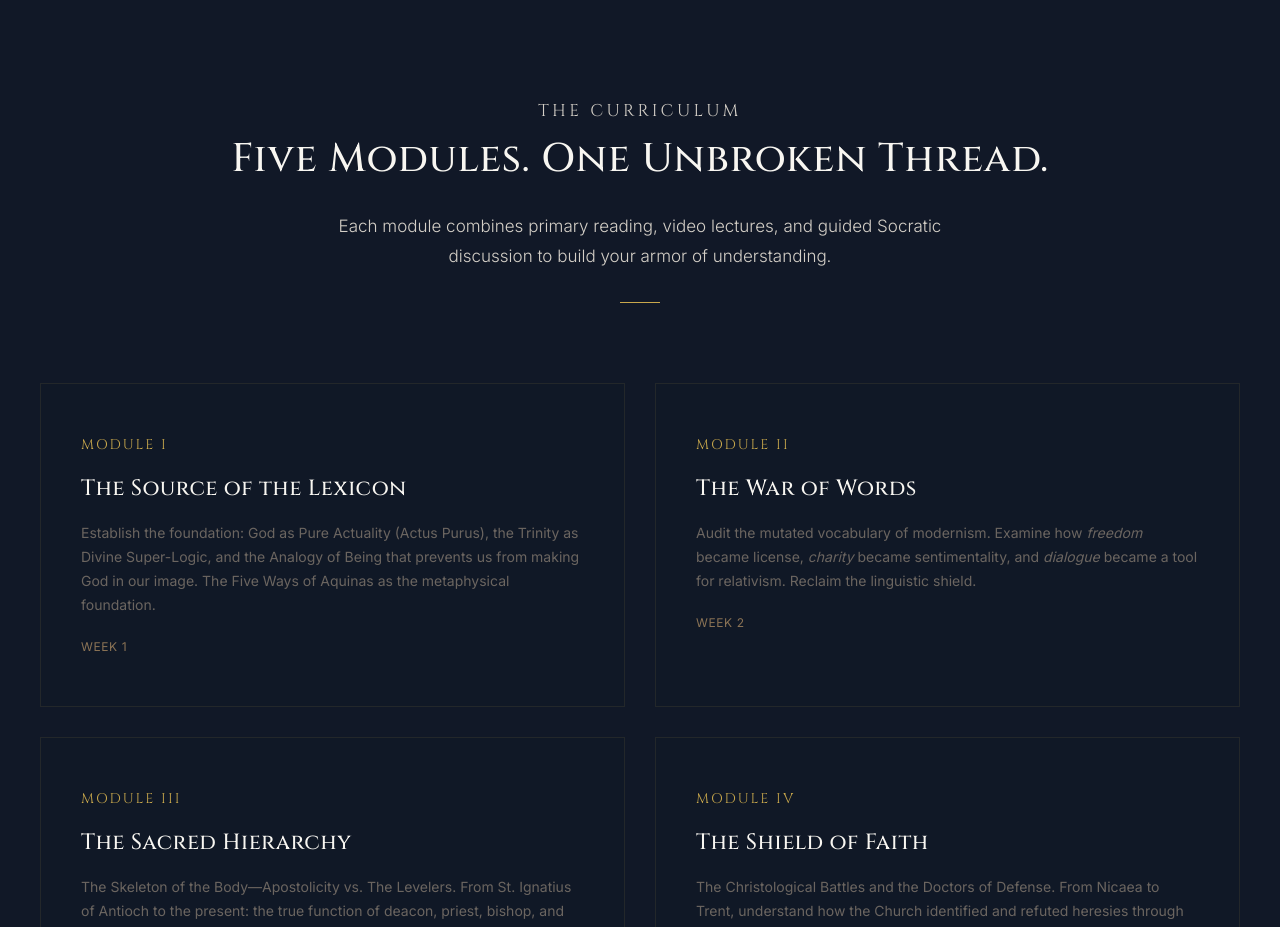
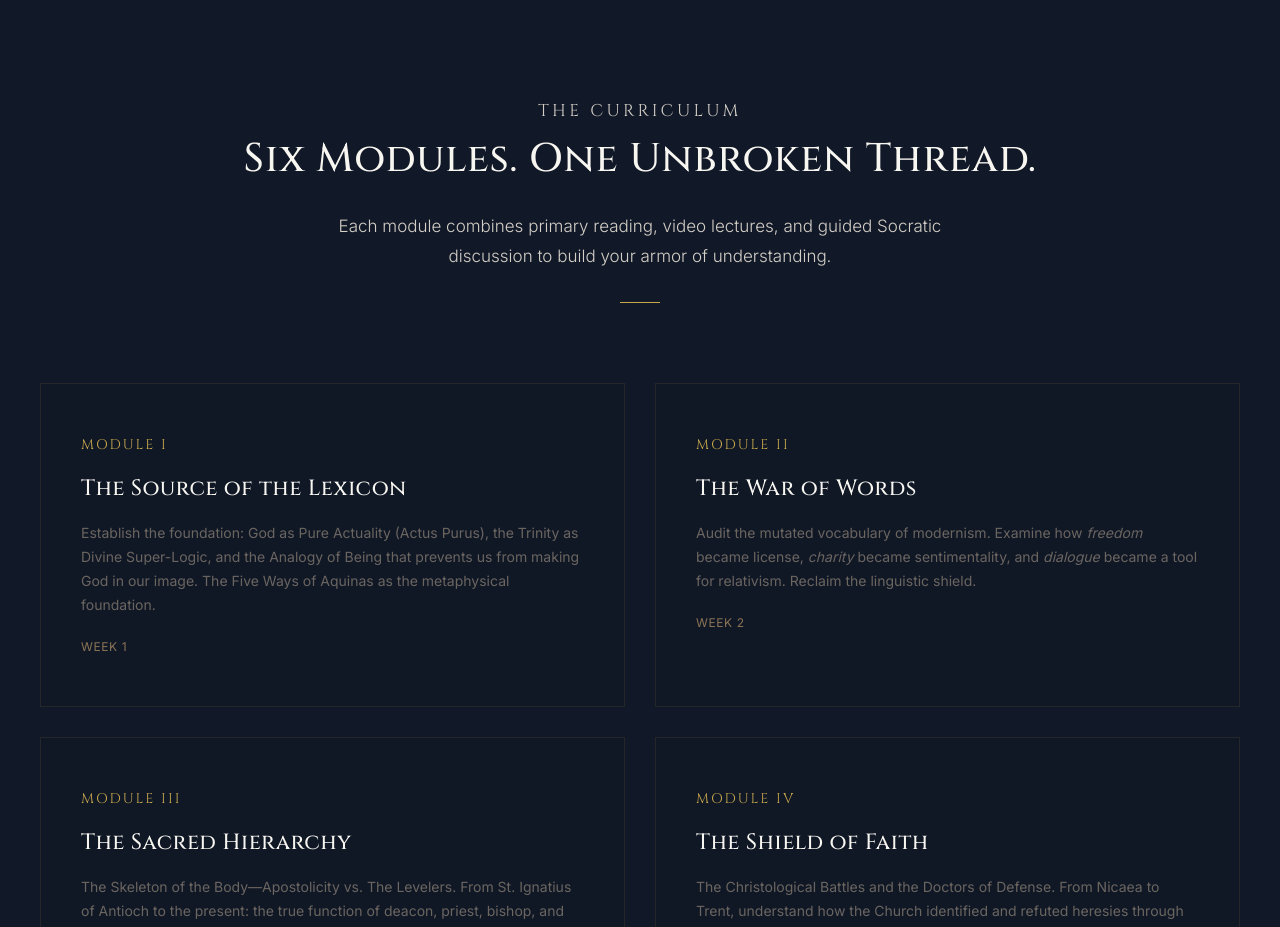
Before and after one commit to zoomediausa-ux/lexicon-of-truth-landing, a website: page index.html in a window 1280 px wide. Shown: the part 3280-4207 px from the top of the page. Drawn offline with Linux system fonts and the light colour scheme.

Commit message:
Fix curriculum heading: Five → Six Modules

```diff
--- a/index.html
+++ b/index.html
@@ -1006,7 +1006,7 @@
         <div class="container">
             <div class="section-header">
                 <p class="section-label">The Curriculum</p>
-                <h2>Five Modules. One Unbroken Thread.</h2>
+                <h2>Six Modules. One Unbroken Thread.</h2>
                 <p>Each module combines primary reading, video lectures, and guided Socratic discussion to build your armor of understanding.</p>
                 <div class="section-line"></div>
             </div>
```
